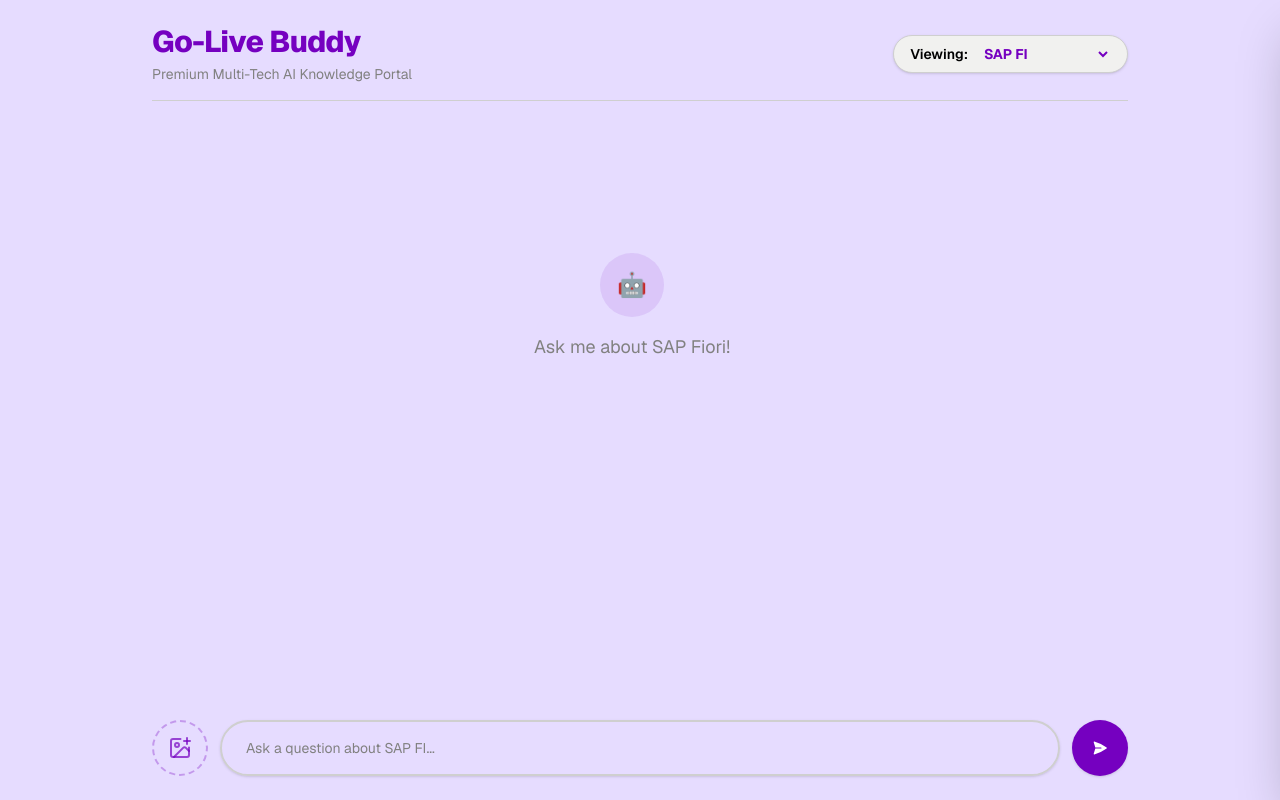
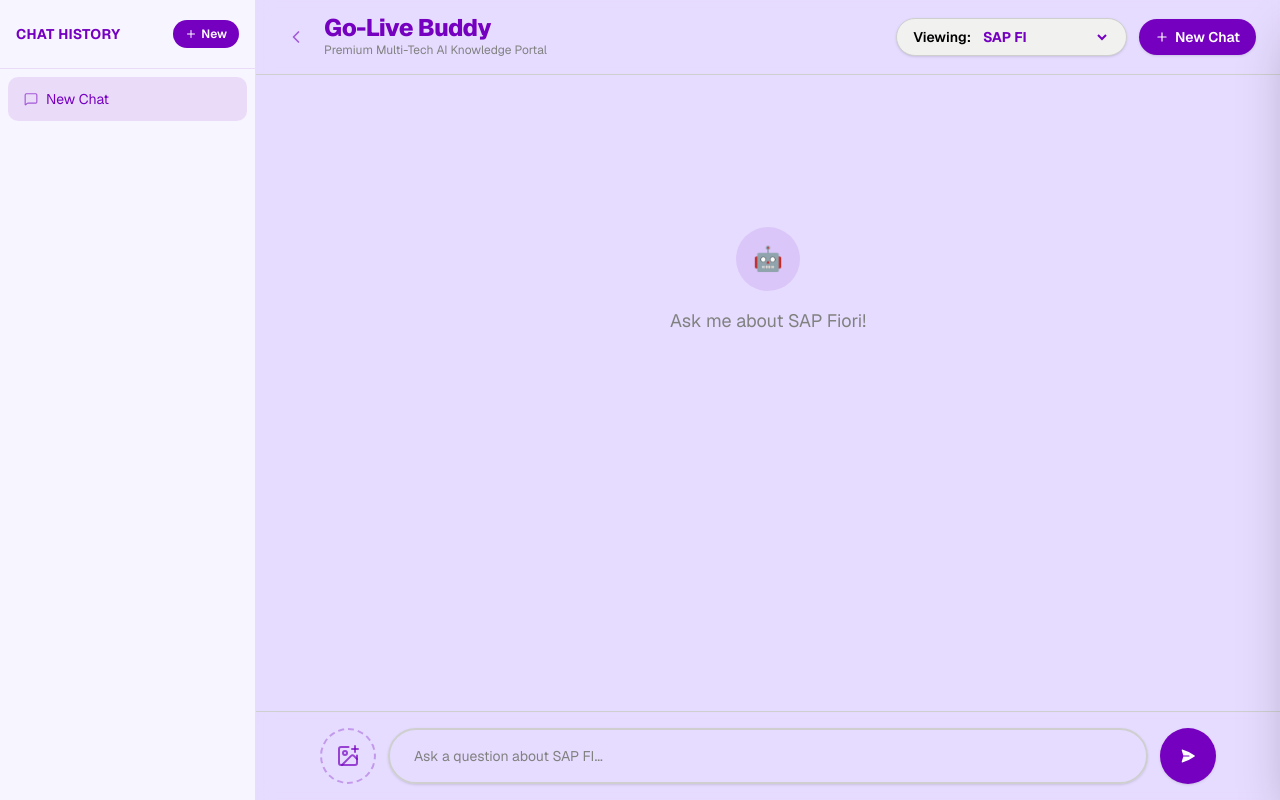
Before and after one commit to SMTCB/Go-Live-Buddy, a Next.js app in the folder frontend/: page / in a window 1280 px wide. Built offline with nearby package versions, Linux system fonts and the light colour scheme.

Commit message:
feat: chat history sidebar with localStorage, scrollable messages, New Chat button

```diff
--- a/frontend/src/components/ChatInterface.tsx
+++ b/frontend/src/components/ChatInterface.tsx
@@ -2,14 +2,31 @@
 import { Card } from '@/components/ui/card';
 import { Button } from '@/components/ui/button';
 import { Input } from '@/components/ui/input';
-import { ScrollArea } from '@/components/ui/scroll-area';
-import { useState, useEffect } from 'react';
+import { useState, useEffect, useRef } from 'react';
 import { useDropzone } from 'react-dropzone';
-import { ImagePlus, X } from 'lucide-react';
+import { ImagePlus, X, Plus, MessageSquare, ChevronLeft } from 'lucide-react';
 
 type Message = { id: string; role: 'user' | 'assistant'; content: string; image?: string };
+type ChatSession = { id: string; title: string; messages: Message[]; createdAt: number };
+
+const STORAGE_KEY = 'golivbuddy_sessions';
+
+function loadSessions(): ChatSession[] {
+  try {
+    const raw = localStorage.getItem(STORAGE_KEY);
+    return raw ? JSON.parse(raw) : [];
+  } catch { return []; }
+}
+
+function saveSessions(sessions: ChatSession[]) {
+  try { localStorage.setItem(STORAGE_KEY, JSON.stringify(sessions)); } catch { }
+}
+
+function newSessionId() { return `sess_${Date.now()}`; }
 
 export default function ChatInterface() {
+  const [sessions, setSessions] = useState<ChatSession[]>([]);
+  const [activeSessionId, setActiveSessionId] = useState<string | null>(null);
   const [messages, setMessages] = useState<Message[]>([]);
   const [input, setInput] = useState('');
   const [image, setImage] = useState<File | null>(null);
@@ -18,7 +35,43 @@
   const [isSending, setIsSending] = useState(false);
   const [techCategory, setTechCategory] = useState('sap-pack');
   const [isVisualProofOpen, setIsVisualProofOpen] = useState(false);
+  const [isSidebarOpen, setIsSidebarOpen] = useState(true);
+  const messagesEndRef = useRef<HTMLDivElement>(null);
 
+  // Load sessions from localStorage on mount
+  useEffect(() => {
+    const loaded = loadSessions();
+    setSessions(loaded);
+    // Auto-select most recent session or create one
+    if (loaded.length > 0) {
+      const latest = loaded[loaded.length - 1];
+      setActiveSessionId(latest.id);
+      setMessages(latest.messages);
+    } else {
+      startNewChat(loaded);
+    }
+    // eslint-disable-next-line react-hooks/exhaustive-deps
+  }, []);
+
+  // Auto-scroll to bottom whenever messages change
+  useEffect(() => {
+    messagesEndRef.current?.scrollIntoView({ behavior: 'smooth' });
+  }, [messages]);
+
+  // Sync current messages into the active session and persist
+  useEffect(() => {
+    if (!activeSessionId) return;
+    setSessions(prev => {
+      const updated = prev.map(s =>
+        s.id === activeSessionId ? { ...s, messages } : s
+      );
+      saveSessions(updated);
+      return updated;
+    });
+    // eslint-disable-next-line react-hooks/exhaustive-deps
+  }, [messages]);
+
+  // Open visual proof when SAP/CRM keywords appear
   useEffect(() => {
     const userMessages = messages.filter(m => m.role === 'user');
     if (userMessages.length > 0) {
@@ -36,14 +89,57 @@
     }
   }, [messages]);
 
+  function startNewChat(currentSessions?: ChatSession[]) {
+    const base = currentSessions ?? sessions;
+    const id = newSessionId();
+    const session: ChatSession = {
+      id,
+      title: 'New Chat',
+      messages: [],
+      createdAt: Date.now(),
+    };
+    const updated = [...base, session];
+    setSessions(updated);
+    saveSessions(updated);
+    setActiveSessionId(id);
+    setMessages([]);
+    setInput('');
+    setImage(null);
+    setImagePreview(null);
+    setVisualProof(null);
+    setIsVisualProofOpen(false);
+  }
+
+  function selectSession(id: string) {
+    const sess = sessions.find(s => s.id === id);
+    if (!sess) return;
+    setActiveSessionId(id);
+    setMessages(sess.messages);
+    setVisualProof(null);
+    setIsVisualProofOpen(false);
+  }
+
+  function deleteSession(id: string) {
+    const updated = sessions.filter(s => s.id !== id);
+    saveSessions(updated);
+    setSessions(updated);
+    if (activeSessionId === id) {
+      if (updated.length > 0) {
+        const last = updated[updated.length - 1];
+        setActiveSessionId(last.id);
+        setMessages(last.messages);
+      } else {
+        startNewChat(updated);
+      }
+    }
+  }
+
   const onDrop = (acceptedFiles: File[]) => {
     if (acceptedFiles.length > 0) {
       const file = acceptedFiles[0];
       setImage(file);
       const reader = new FileReader();
-      reader.onloadend = () => {
-        setImagePreview(reader.result as string);
-      };
+      reader.onloadend = () => { setImagePreview(reader.result as string); };
       reader.readAsDataURL(file);
     }
   };
@@ -73,6 +169,19 @@
     };
     const newMessages = [...messages, userMessage];
     setMessages(newMessages);
+
+    // Update session title from first user message
+    if (messages.length === 0 && currentInput.trim()) {
+      setSessions(prev => {
+        const updated = prev.map(s =>
+          s.id === activeSessionId
+            ? { ...s, title: currentInput.slice(0, 40) + (currentInput.length > 40 ? '…' : '') }
+            : s
+        );
+        saveSessions(updated);
+        return updated;
+      });
+    }
 
     const assistantId = (Date.now() + 1).toString();
     setMessages((prev) => [...prev, { id: assistantId, role: 'assistant', content: '' }]);
@@ -113,15 +222,75 @@
     }
   };
 
+  const activeSession = sessions.find(s => s.id === activeSessionId);
+
   return (
-    <div className="flex h-screen w-full bg-background relative overflow-hidden font-sans">
-      <div className="flex-1 flex flex-col h-full max-w-5xl mx-auto p-6 transition-all duration-300">
-        <header className="mb-6 flex items-center justify-between border-b pb-4">
+    <div className="flex h-screen w-full bg-background overflow-hidden font-sans">
+
+      {/* ─── Left Sidebar: Chat History ─── */}
+      <aside
+        className={`flex flex-col shrink-0 bg-[#F7F5FF] border-r border-primary/10 transition-all duration-300 overflow-hidden ${isSidebarOpen ? 'w-64' : 'w-0'
+          }`}
+      >
+        <div className="flex items-center justify-between px-4 py-5 border-b border-primary/10">
+          <span className="text-sm font-bold text-primary tracking-wide uppercase">Chat History</span>
+          <button
+            onClick={() => startNewChat()}
+            title="New Chat"
+            className="flex items-center gap-1 bg-primary text-primary-foreground rounded-full px-3 py-1.5 text-xs font-semibold hover:bg-primary/90 transition-colors"
+          >
+            <Plus size={12} /> New
+          </button>
+        </div>
+        <div className="flex-1 overflow-y-auto py-2">
+          {sessions.length === 0 && (
+            <p className="text-xs text-muted-foreground px-4 py-6 text-center">No chats yet. Start one!</p>
+          )}
+          {[...sessions].reverse().map(sess => (
+            <div
+              key={sess.id}
+              onClick={() => selectSession(sess.id)}
+              className={`group flex items-center gap-2 px-4 py-3 cursor-pointer rounded-lg mx-2 mb-1 transition-colors ${sess.id === activeSessionId
+                  ? 'bg-primary/10 text-primary'
+                  : 'hover:bg-primary/5 text-foreground'
+                }`}
+            >
+              <MessageSquare size={14} className="shrink-0 opacity-60" />
+              <span className="flex-1 text-sm truncate">{sess.title}</span>
+              <button
+                onClick={e => { e.stopPropagation(); deleteSession(sess.id); }}
+                className="opacity-0 group-hover:opacity-100 transition-opacity text-muted-foreground hover:text-destructive"
+                title="Delete"
+              >
+                <X size={12} />
+              </button>
+            </div>
+          ))}
+        </div>
+      </aside>
+
+      {/* ─── Main Chat Area ─── */}
+      <div className="flex-1 flex flex-col h-full min-w-0 overflow-hidden">
+
+        {/* Header */}
+        <header className="shrink-0 flex items-center justify-between px-6 py-4 border-b bg-background/95 backdrop-blur">
+          <div className="flex items-center gap-3">
+            <button
+              onClick={() => setIsSidebarOpen(o => !o)}
+              className="text-primary/60 hover:text-primary transition-colors p-1.5 rounded-md hover:bg-primary/5"
+              title="Toggle sidebar"
+            >
+              <ChevronLeft size={20} className={`transition-transform duration-300 ${isSidebarOpen ? '' : 'rotate-180'}`} />
+            </button>
             <div>
-            <h1 className="text-3xl font-extrabold text-primary tracking-tight">Go-Live Buddy</h1>
-            <p className="text-muted-foreground text-sm mt-1">Premium Multi-Tech AI Knowledge Portal</p>
+              <h1 className="text-2xl font-extrabold text-primary tracking-tight leading-none">Go-Live Buddy</h1>
+              <p className="text-muted-foreground text-xs mt-0.5">
+                {activeSession?.title && activeSession.title !== 'New Chat' ? activeSession.title : 'Premium Multi-Tech AI Knowledge Portal'}
+              </p>
             </div>
-          <div className="flex items-center gap-3 bg-card px-4 py-2 border rounded-full shadow-sm">
+          </div>
+          <div className="flex items-center gap-3">
+            <div className="flex items-center gap-2 bg-card px-4 py-2 border rounded-full shadow-sm">
               <span className="text-sm font-semibold text-foreground">Viewing:</span>
               <select
                 value={techCategory}
@@ -132,10 +301,18 @@
                 <option value="crm-pack">Salesforce CRM</option>
               </select>
             </div>
+            <button
+              onClick={() => startNewChat()}
+              className="flex items-center gap-1.5 bg-primary text-primary-foreground rounded-full px-4 py-2 text-sm font-semibold hover:bg-primary/90 transition-colors shadow-sm"
+            >
+              <Plus size={14} /> New Chat
+            </button>
+          </div>
         </header>
 
-        <ScrollArea className="flex-1 pr-4 mb-6 relative">
-          <div className="flex flex-col gap-6 pb-4">
+        {/* Messages */}
+        <div className="flex-1 overflow-y-auto px-6 py-6">
+          <div className="flex flex-col gap-6 max-w-4xl mx-auto pb-4">
             {messages.length === 0 && (
               <div className="text-center text-muted-foreground mt-32 flex flex-col items-center">
                 <div className="w-16 h-16 bg-primary/10 text-primary rounded-full flex items-center justify-center mb-4 text-2xl">🤖</div>
@@ -143,7 +320,7 @@
               </div>
             )}
             {messages.map((m) => (
-              <div key={m.id || Math.random().toString()} className={`flex ${m.role === 'user' ? 'justify-end' : 'justify-start'}`}>
+              <div key={m.id} className={`flex ${m.role === 'user' ? 'justify-end' : 'justify-start'}`}>
                 <div
                   className={`px-5 py-4 rounded-2xl max-w-[85%] shadow-sm ${m.role === 'user'
                     ? 'bg-primary text-primary-foreground rounded-br-sm'
@@ -158,9 +335,9 @@
                       <img src={m.image} alt="User upload" className="max-w-[240px] rounded border shadow-sm" />
                     </div>
                   )}
+                  <p className="whitespace-pre-wrap leading-relaxed">
                     {typeof m.content === 'string' ? m.content : JSON.stringify(m.content)}
-
-                  {/* Mock citation button that triggers drawer */}
+                  </p>
                   {m.role === 'assistant' && visualProof && m.content.length > 50 && (
                     <div className="mt-3 pt-3 border-t border-[#CFCFCF] flex justify-end">
                       <button
@@ -177,16 +354,20 @@
             {isSending && (
               <div className="flex justify-start">
                 <div className="px-5 py-4 rounded-2xl bg-[#F1F1EF] border border-[#CFCFCF] rounded-bl-sm flex gap-1 items-center h-12">
-                  <span className="w-2 h-2 rounded-full bg-primary animate-bounce"></span>
-                  <span className="w-2 h-2 rounded-full bg-primary animate-bounce delay-100"></span>
-                  <span className="w-2 h-2 rounded-full bg-primary animate-bounce delay-200"></span>
+                  <span className="w-2 h-2 rounded-full bg-primary animate-bounce" />
+                  <span className="w-2 h-2 rounded-full bg-primary animate-bounce [animation-delay:0.1s]" />
+                  <span className="w-2 h-2 rounded-full bg-primary animate-bounce [animation-delay:0.2s]" />
                 </div>
               </div>
             )}
+            {/* Scroll anchor */}
+            <div ref={messagesEndRef} />
           </div>
-        </ScrollArea>
+        </div>
 
-        <form onSubmit={handleSubmit} className="flex flex-col gap-3 relative">
+        {/* Input Form */}
+        <div className="shrink-0 px-6 py-4 border-t bg-background/95 backdrop-blur">
+          <form onSubmit={handleSubmit} className="flex flex-col gap-3 max-w-4xl mx-auto">
             {imagePreview && (
               <div className="relative inline-block w-20 h-20 border-2 border-primary/20 rounded-xl overflow-hidden shadow-sm self-start ml-16">
                 <img src={imagePreview} alt="upload preview" className="object-cover w-full h-full" />
@@ -199,10 +380,10 @@
                 </button>
               </div>
             )}
-          <div className="flex gap-3 relative items-center">
+            <div className="flex gap-3 items-center">
               <div
                 {...getRootProps()}
-              className="cursor-pointer p-3 border-2 border-dashed border-primary/30 rounded-full hover:bg-primary/5 hover:border-primary/60 transition-colors flex items-center justify-center h-14 w-14 group"
+                className="cursor-pointer p-3 border-2 border-dashed border-primary/30 rounded-full hover:bg-primary/5 hover:border-primary/60 transition-colors flex items-center justify-center h-14 w-14 group shrink-0"
                 title="Upload Screenshot"
               >
                 <input {...getInputProps()} />
@@ -211,10 +392,11 @@
               <Input
                 value={input}
                 onChange={(e) => setInput(e.target.value)}
+                onKeyDown={(e) => { if (e.key === 'Enter' && !e.shiftKey) handleSubmit(e as unknown as React.FormEvent); }}
                 placeholder={imagePreview ? "Add context for the visual audit..." : `Ask a question about ${techCategory === 'sap-pack' ? 'SAP FI' : 'Salesforce CRM'}...`}
                 className="flex-1 shadow-sm h-14 rounded-full px-6 border-2 focus-visible:ring-primary text-base"
               />
-            <Button type="submit" disabled={isSending} className="h-14 w-14 rounded-full shadow-sm">
+              <Button type="submit" disabled={isSending} className="h-14 w-14 rounded-full shadow-sm shrink-0">
                 <svg xmlns="http://www.w3.org/2000/svg" viewBox="0 0 24 24" fill="currentColor" className="w-6 h-6">
                   <path d="M3.478 2.404a.75.75 0 0 0-.926.941l2.432 7.905H13.5a.75.75 0 0 1 0 1.5H4.984l-2.432 7.905a.75.75 0 0 0 .926.94 60.519 60.519 0 0 0 18.445-8.986.75.75 0 0 0 0-1.218A60.517 60.517 0 0 0 3.478 2.404Z" />
                 </svg>
@@ -222,23 +404,22 @@
             </div>
           </form>
         </div>
+      </div>
 
-      {/* Visual Proof Drawer */}
+      {/* ─── Visual Proof Drawer ─── */}
       <div
-        className={`fixed top-0 right-0 w-96 h-full bg-white border-l shadow-2xl p-6 flex flex-col transform transition-transform duration-300 z-50 ${isVisualProofOpen ? 'translate-x-0' : 'translate-x-full'}`}
+        className={`fixed top-0 right-0 w-96 h-full bg-white border-l shadow-2xl flex flex-col transform transition-transform duration-300 z-50 ${isVisualProofOpen ? 'translate-x-0' : 'translate-x-full'
+          }`}
       >
-        <div className="flex justify-between items-center mb-6">
+        <div className="flex justify-between items-center px-6 py-5 border-b shrink-0">
           <h2 className="text-xl font-bold text-foreground flex items-center gap-2">
             <span className="text-primary">📄</span> Visual Proof
           </h2>
           <button onClick={() => setIsVisualProofOpen(false)} className="text-muted-foreground hover:text-foreground">
-            <svg xmlns="http://www.w3.org/2000/svg" fill="none" viewBox="0 0 24 24" strokeWidth={2} stroke="currentColor" className="w-6 h-6">
-              <path strokeLinecap="round" strokeLinejoin="round" d="M6 18L18 6M6 6l12 12" />
-            </svg>
+            <X size={20} />
           </button>
         </div>
-
-        <Card className="flex-1 bg-card border-none flex flex-col items-center justify-center p-0 text-center overflow-hidden rounded-xl shadow-inner">
+        <div className="flex-1 overflow-hidden">
           {visualProof ? (
             <div className="w-full h-full relative group">
               <img src={visualProof} alt="Visual Proof" className="w-full h-full object-cover transition-transform duration-500 group-hover:scale-105" />
@@ -248,14 +429,14 @@
               </div>
             </div>
           ) : (
-            <div className="text-sm text-muted-foreground p-6">
+            <div className="p-6 text-sm text-muted-foreground">
               Citations and visual proof will appear here when Go-Live Buddy references documentation.
             </div>
           )}
-        </Card>
+        </div>
       </div>
 
-      {/* Backdrop for drawer */}
+      {/* Backdrop */}
       {isVisualProofOpen && (
         <div
           className="fixed inset-0 bg-black/20 z-40 lg:hidden"
```
Lines whose indentation alone changed are shown as unchanged.
